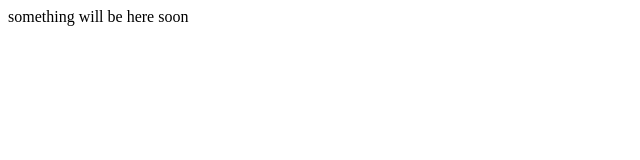
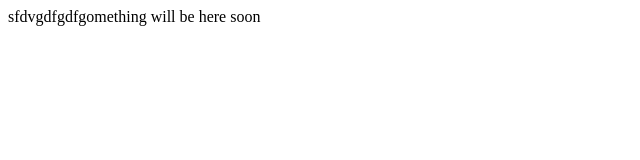
Before and after one commit to pewnaosoba5/scarygame, a plain HTML site: page index.html in a window 1280 px wide. Shown: the whole page, without its empty margins (0-640 px from the left). Drawn offline with Linux system fonts and the light colour scheme.

Commit message:
Update index.html

```diff
--- a/index.html
+++ b/index.html
@@ -1,3 +1,3 @@
 <html>
-<p>something will be here soon</p>
+<p>sfdvgdfgdfgomething will be here soon</p>
 </html>
```
